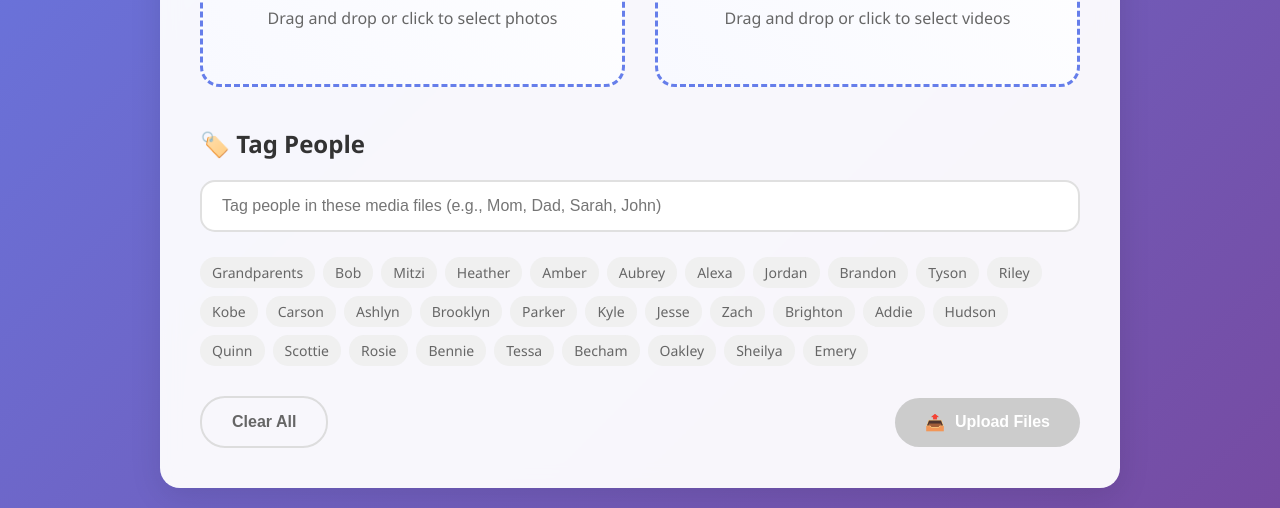
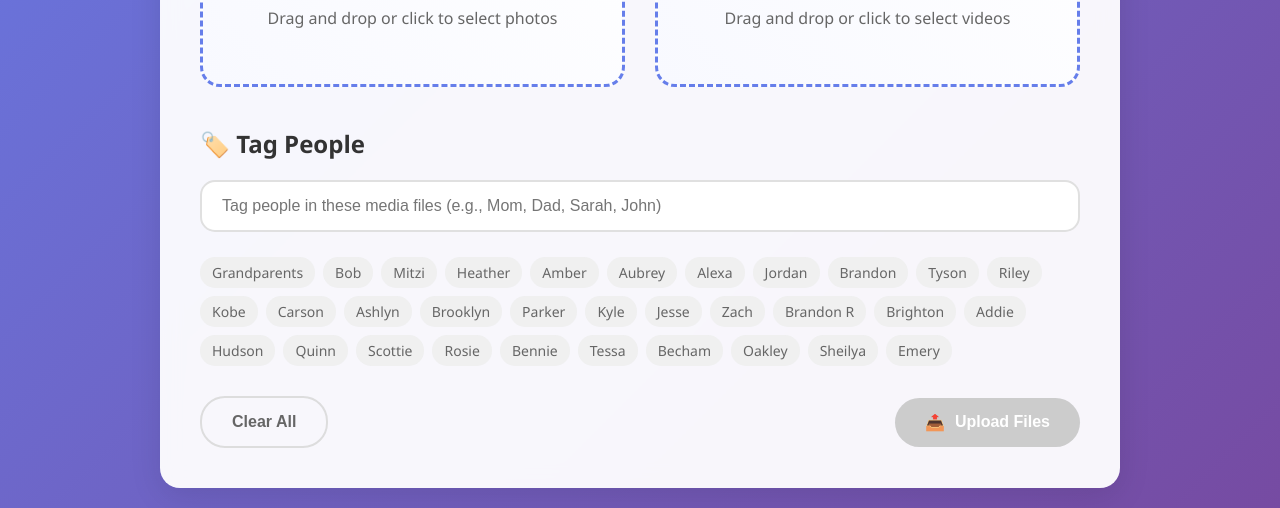
Before and after one commit to ZachWC/baileyBunch, a website: page public/upload.html in a window 1280 px wide. Shown: the part 565-1073 px from the top of the page. Drawn offline with Linux system fonts and the light colour scheme; sample sign-in values are in the browser's storage.

Commit message:
added Brandon R

```diff
--- a/public/upload.html
+++ b/public/upload.html
@@ -515,6 +515,7 @@
                     <span class="tag-suggestion">Kyle</span>
                     <span class="tag-suggestion">Jesse</span>
                     <span class="tag-suggestion">Zach</span>
+                    <span class="tag-suggestion">Brandon R</span>
                     <span class="tag-suggestion">Brighton</span>
                     <span class="tag-suggestion">Addie</span>
                     <span class="tag-suggestion">Hudson</span>
```
